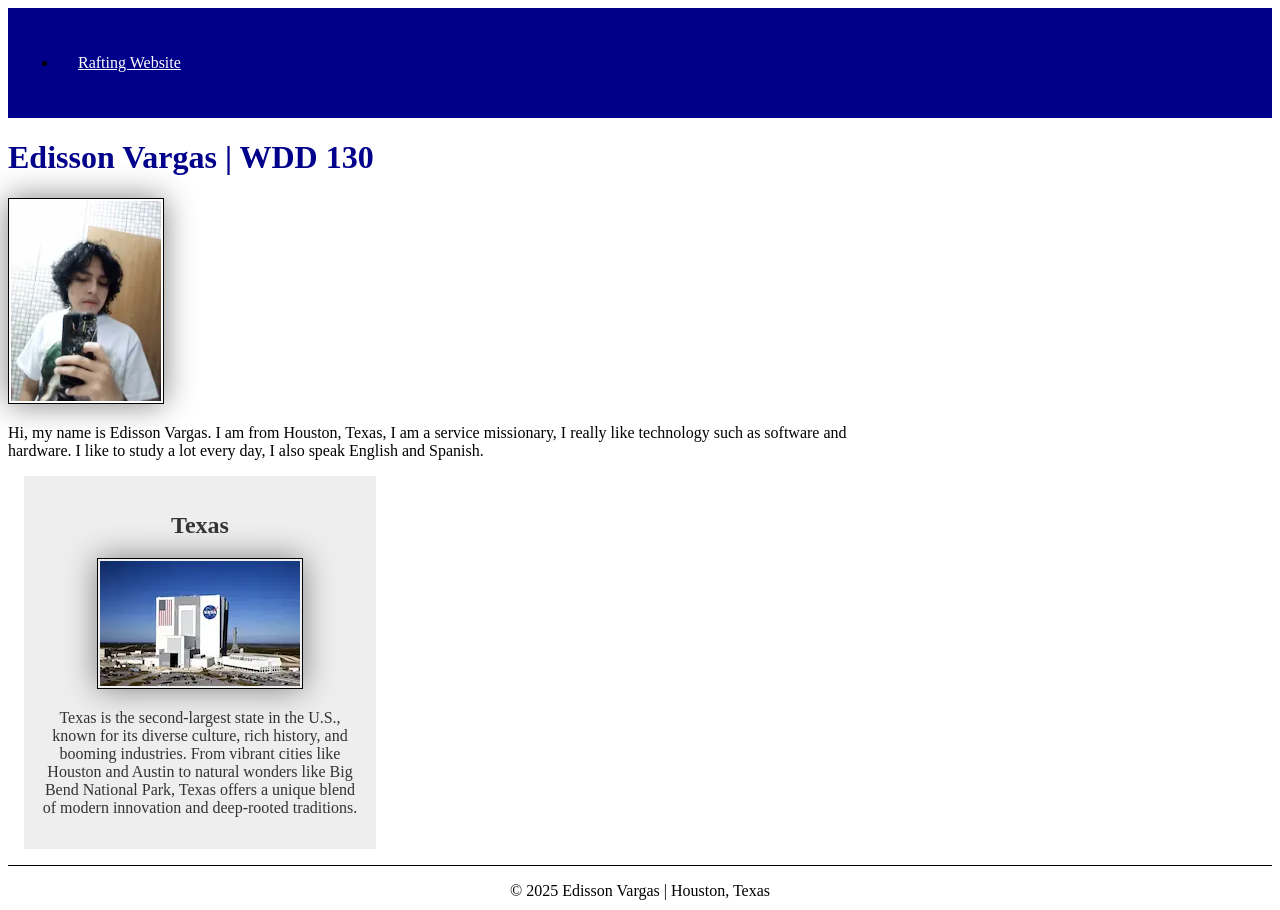
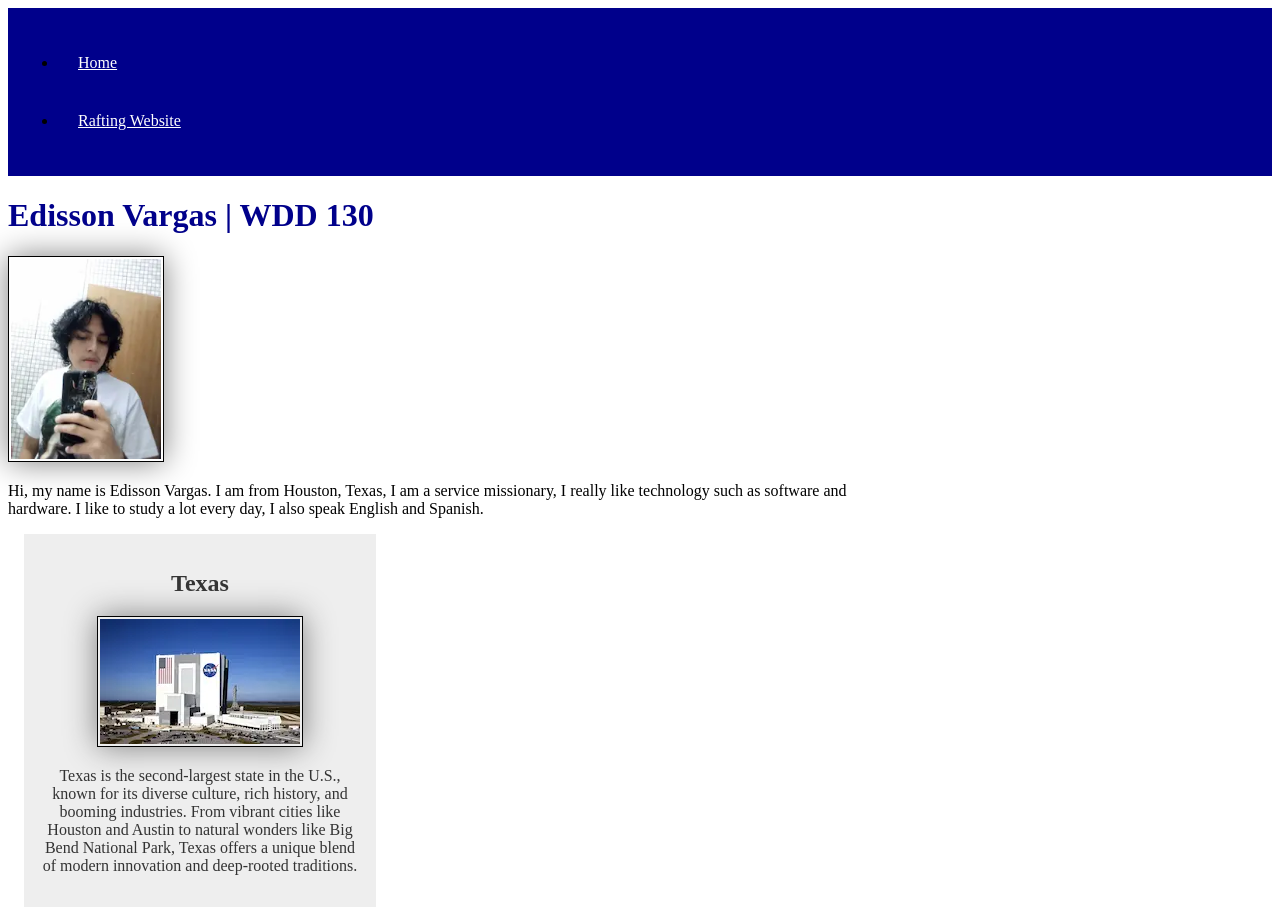
Before and after one commit to Edisson-23/wdd130, a plain HTML site: page index.html in a window 1280 px wide. Shown: the top 910 px of the page. Drawn offline with Linux system fonts and the light colour scheme.

Commit message:
updaedd Home NAv links

```diff
--- a/index.html
+++ b/index.html
@@ -16,7 +16,8 @@
     <header>
         <nav>
             <ul>
-                <li><a href="future-rafting-website.html">Rafting Website</a></li>
+                <li><a href="#">Home</a></li>
+                <li><a href="wwr/">Rafting Website</a></li>
             </ul>
         </nav>
     </header>
```
